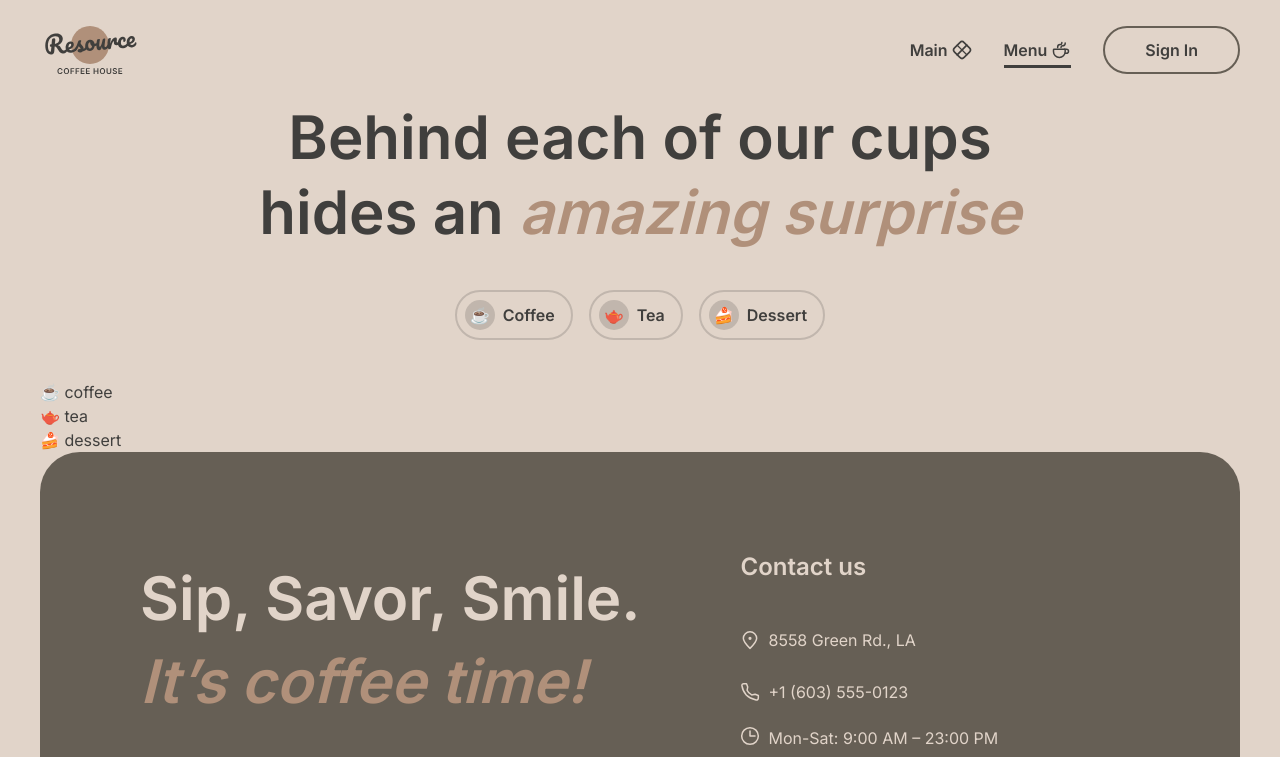
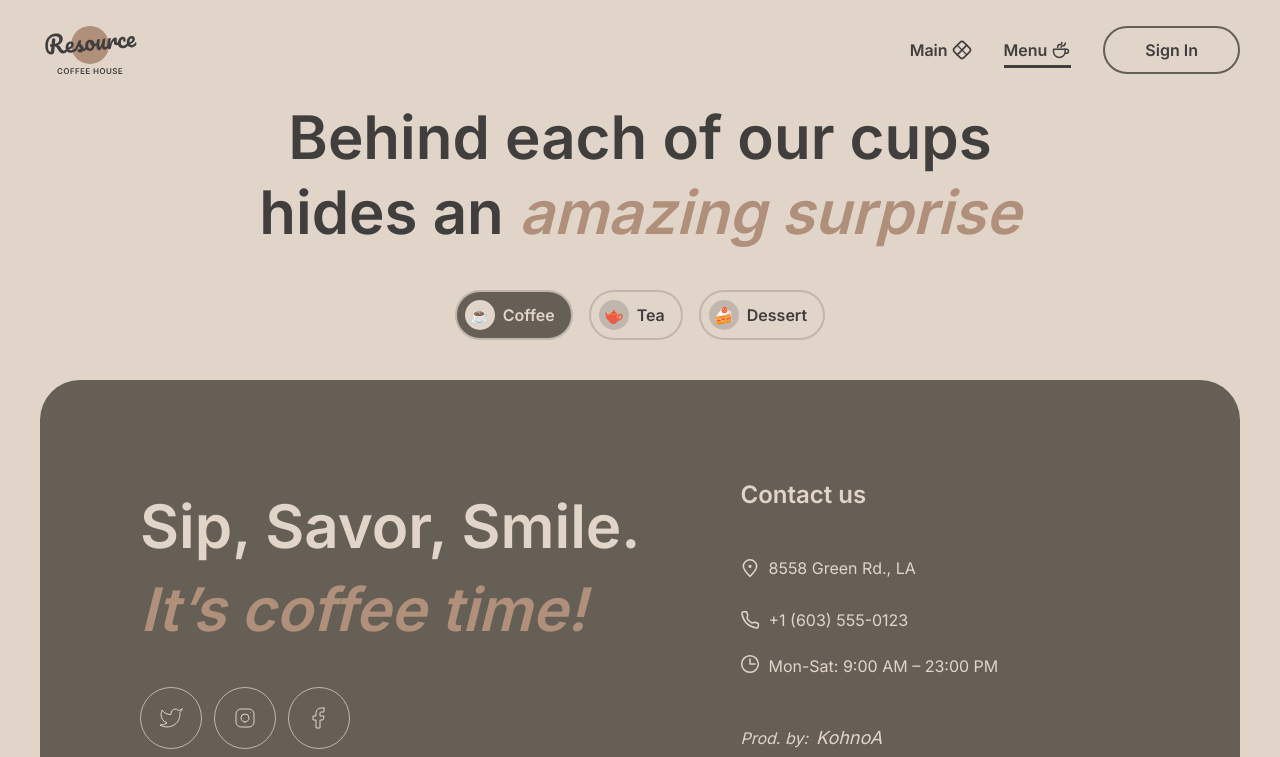
Before and after one commit to KohnoA/coffee-house, a Next.js app: page /menu in a window 1280 px wide. Shown: the top 757 px of the page. Built offline with nearby package versions, Linux system fonts and the light colour scheme.

Commit message:
feat: implemented tabs component

```diff
--- /dev/null
+++ b/src/components/Tabs/Item.tsx
@@ -0,0 +1,76 @@
+import Button from '@/UI/Button';
+import { ReactNode, useContext, useState } from 'react';
+import { TabsContext } from './context';
+import { useEffectWithoutMount } from '@/hooks';
+import { DEFAULT_VALUE_FOR_TABS } from './constants';
+
+interface ItemProps {
+  icon?: ReactNode;
+  children: string;
+  value: string;
+}
+
+export default function Item({ value, icon, children }: ItemProps) {
+  const { activeTabs, multiply, setActiveTabs } = useContext(TabsContext);
+  const [isActive, setIsActive] = useState<boolean>(activeTabs.includes(value));
+
+  const setActiveTabsHandler = () => {
+    if (multiply) {
+      if (Array.isArray(activeTabs)) {
+        setActiveTabs([...activeTabs, value]);
+      } else {
+        setActiveTabs([activeTabs, value]);
+      }
+    } else {
+      setActiveTabs(value);
+    }
+  };
+
+  const filterActiveTabsHanlder = () => {
+    if (Array.isArray(activeTabs)) {
+      const filteredActiveTabs = activeTabs.filter((tab) => tab !== value);
+
+      setActiveTabs(
+        filteredActiveTabs.length ? filteredActiveTabs : DEFAULT_VALUE_FOR_TABS
+      );
+    } else {
+      setActiveTabs(DEFAULT_VALUE_FOR_TABS);
+    }
+  };
+
+  const onClickHandler = () => {
+    if (!multiply && isActive) return;
+
+    if (isActive) {
+      filterActiveTabsHanlder();
+    } else {
+      setActiveTabsHandler();
+    }
+  };
+
+  useEffectWithoutMount(() => {
+    setIsActive(activeTabs.includes(value));
+  }, [activeTabs, value]);
+
+  return (
+    <li>
+      <Button
+        onClick={onClickHandler}
+        className={`group flex items-center gap-[8px] py-[8px] pl-[8px] pr-[16px] border-borderLight hover:border-bgContainer ${
+          isActive ? 'text-textLight !bg-bgContainer border-bgContainer' : ''
+        }`}
+      >
+        {icon && (
+          <span
+            className={`flex justify-center items-center w-[30px] h-[30px] p-[5px] rounded-full transition-colors bg-borderLight group-hover:bg-bgBody ${
+              isActive ? '!bg-bgBody' : ''
+            }`}
+          >
+            {icon}
+          </span>
+        )}{' '}
+        {children}
+      </Button>
+    </li>
+  );
+}
--- /dev/null
+++ b/src/components/Tabs/Tabs.tsx
@@ -0,0 +1,40 @@
+'use client';
+
+import { ReactNode, useEffect, useState } from 'react';
+import { TabsContext } from './context';
+import Item from './Item';
+import { DEFAULT_VALUE_FOR_TABS } from './constants';
+
+interface TabsProps {
+  children: ReactNode;
+  multiply?: boolean;
+  defaultValue?: string | string[];
+  className?: string;
+  onChange: (value: string | string[]) => void;
+}
+
+export default function Tabs(props: TabsProps) {
+  const {
+    children,
+    multiply = false,
+    defaultValue,
+    className,
+    onChange,
+  } = props;
+
+  const [activeTabs, setActiveTabs] = useState<string | string[]>(
+    defaultValue ?? DEFAULT_VALUE_FOR_TABS
+  );
+
+  useEffect(() => {
+    onChange(activeTabs);
+  }, [activeTabs, onChange]);
+
+  return (
+    <TabsContext.Provider value={{ activeTabs, multiply, setActiveTabs }}>
+      <ul className={`flex gap-[16px] ${className ?? ''}`}>{children}</ul>
+    </TabsContext.Provider>
+  );
+}
+
+Tabs.Item = Item;
--- /dev/null
+++ b/src/components/Tabs/constants.ts
@@ -0,0 +1 @@
+export const DEFAULT_VALUE_FOR_TABS = '';
--- /dev/null
+++ b/src/components/Tabs/context.ts
@@ -0,0 +1,15 @@
+import { createContext } from 'react';
+import { DEFAULT_VALUE_FOR_TABS } from './constants';
+
+interface TabsContextType {
+  activeTabs: string | string[];
+  multiply?: boolean;
+  setActiveTabs: (value: string | string[]) => void;
+}
+
+const initialTabsContext: TabsContextType = {
+  activeTabs: DEFAULT_VALUE_FOR_TABS,
+  setActiveTabs() {},
+};
+
+export const TabsContext = createContext(initialTabsContext);
--- /dev/null
+++ b/src/components/Tabs/index.ts
@@ -0,0 +1 @@
+export { default } from './Tabs';
--- /dev/null
+++ b/src/hooks/index.ts
@@ -0,0 +1 @@
+export { useEffectWithoutMount } from './useEffectWithoutMount';
--- /dev/null
+++ b/src/hooks/useEffectWithoutMount.ts
@@ -0,0 +1,13 @@
+import { useEffect, useRef } from 'react';
+
+export function useEffectWithoutMount(callback: () => void, deps: unknown[]): void {
+  const isMount = useRef(true);
+
+  useEffect(() => {
+    if (!isMount.current) {
+      callback();
+    } else {
+      isMount.current = false;
+    }
+  }, deps); // eslint-disable-line react-hooks/exhaustive-deps
+}
--- a/src/modules/Catalog.tsx
+++ /dev/null
@@ -1,77 +0,0 @@
-import Title from '@/UI/Title';
-import Button from '@/UI/Button';
-
-interface CatalogProps {}
-
-export async function getCategories(): Promise<
-  { category: string; icon: string }[]
-> {
-  const CATEGORIES_ICONS: { [key: string]: string } = {
-    coffee: '☕',
-    tea: '🫖',
-    dessert: '🍰',
-  };
-
-  const { default: response } = await import('@/db/products.json');
-  const uniqueCategories = response.reduce((acc: string[], next) => {
-    const { category } = next;
-
-    if (!acc.includes(category)) acc.push(category);
-
-    return acc;
-  }, []);
-
-  return uniqueCategories.map((category) => ({
-    category,
-    icon: CATEGORIES_ICONS[category],
-  }));
-}
-
-export default async function Catalog({}: CatalogProps) {
-  const categories = await getCategories();
-
-  return (
-    <section>
-      <div className="flex flex-col justify-center items-center mb-[40px]">
-        <Title level={2} size={2} className="max-w-[800px] text-center">
-          Behind each of our cups hides an{' '}
-          <span className="italic text-textAccent">amazing surprise</span>
-        </Title>
-
-        <ul className="flex gap-[16px]">
-          <li>
-            <Button className="group flex items-center gap-[8px] py-[8px] pl-[8px] pr-[16px] border-borderLight hover:border-bgContainer">
-              <span className="flex justify-center items-center w-[30px] h-[30px] p-[5px] rounded-full bg-borderLight group-hover:bg-bgBody">
-                ☕
-              </span>{' '}
-              Coffee
-            </Button>
-          </li>
-          <li>
-            <Button className="group flex items-center gap-[8px] py-[8px] pl-[8px] pr-[16px] border-borderLight hover:border-bgContainer">
-              <span className="flex justify-center items-center w-[30px] h-[30px] p-[5px] rounded-full bg-borderLight group-hover:bg-bgBody">
-                🫖
-              </span>{' '}
-              Tea
-            </Button>
-          </li>
-          <li>
-            <Button className="group flex items-center gap-[8px] py-[8px] pl-[8px] pr-[16px] border-borderLight hover:border-bgContainer">
-              <span className="flex justify-center items-center w-[30px] h-[30px] p-[5px] rounded-full bg-borderLight group-hover:bg-bgBody">
-                🍰
-              </span>{' '}
-              Dessert
-            </Button>
-          </li>
-        </ul>
-      </div>
-      <div>
-        {categories.map(({ category, icon }) => (
-          <p key={category}>
-            <span>{icon}</span> {category}
-          </p>
-        ))}
-      </div>
-    </section>
-  );
-}
--- /dev/null
+++ b/src/modules/Catalog/Catalog.tsx
@@ -0,0 +1,35 @@
+'use client';
+
+import Title from '@/UI/Title';
+import Tabs from '@/components/Tabs';
+import { CATEGORIES_TABS } from './constants';
+import { useMemo } from 'react';
+
+const DEFAULT_TAB_VALUE = CATEGORIES_TABS[0].value;
+
+export default function Catalog() {
+  const categoriesTabsMemo = useMemo(() => CATEGORIES_TABS, []);
+
+  const tabsHandler = (value: string | string[]) => {
+    console.log(value);
+  };
+
+  return (
+    <section>
+      <div className="flex flex-col justify-center items-center mb-[40px]">
+        <Title level={2} size={2} className="max-w-[800px] text-center">
+          Behind each of our cups hides an{' '}
+          <span className="italic text-textAccent">amazing surprise</span>
+        </Title>
+
+        <Tabs onChange={tabsHandler} defaultValue={DEFAULT_TAB_VALUE}>
+          {categoriesTabsMemo.map(({ label, value, icon }) => (
+            <Tabs.Item key={value} value={value} icon={icon}>
+              {label}
+            </Tabs.Item>
+          ))}
+        </Tabs>
+      </div>
+    </section>
+  );
+}
--- /dev/null
+++ b/src/modules/Catalog/constants/categories.ts
@@ -0,0 +1,5 @@
+export const CATEGORIES_TABS = [
+  { label: 'Coffee', value: 'coffee', icon: '☕' },
+  { label: 'Tea', value: 'tea', icon: '🫖' },
+  { label: 'Dessert', value: 'dessert', icon: '🍰' },
+]
--- /dev/null
+++ b/src/modules/Catalog/constants/index.ts
@@ -0,0 +1 @@
+export { CATEGORIES_TABS } from './categories';
--- /dev/null
+++ b/src/modules/Catalog/index.ts
@@ -0,0 +1 @@
+export { default } from './Catalog';
```
